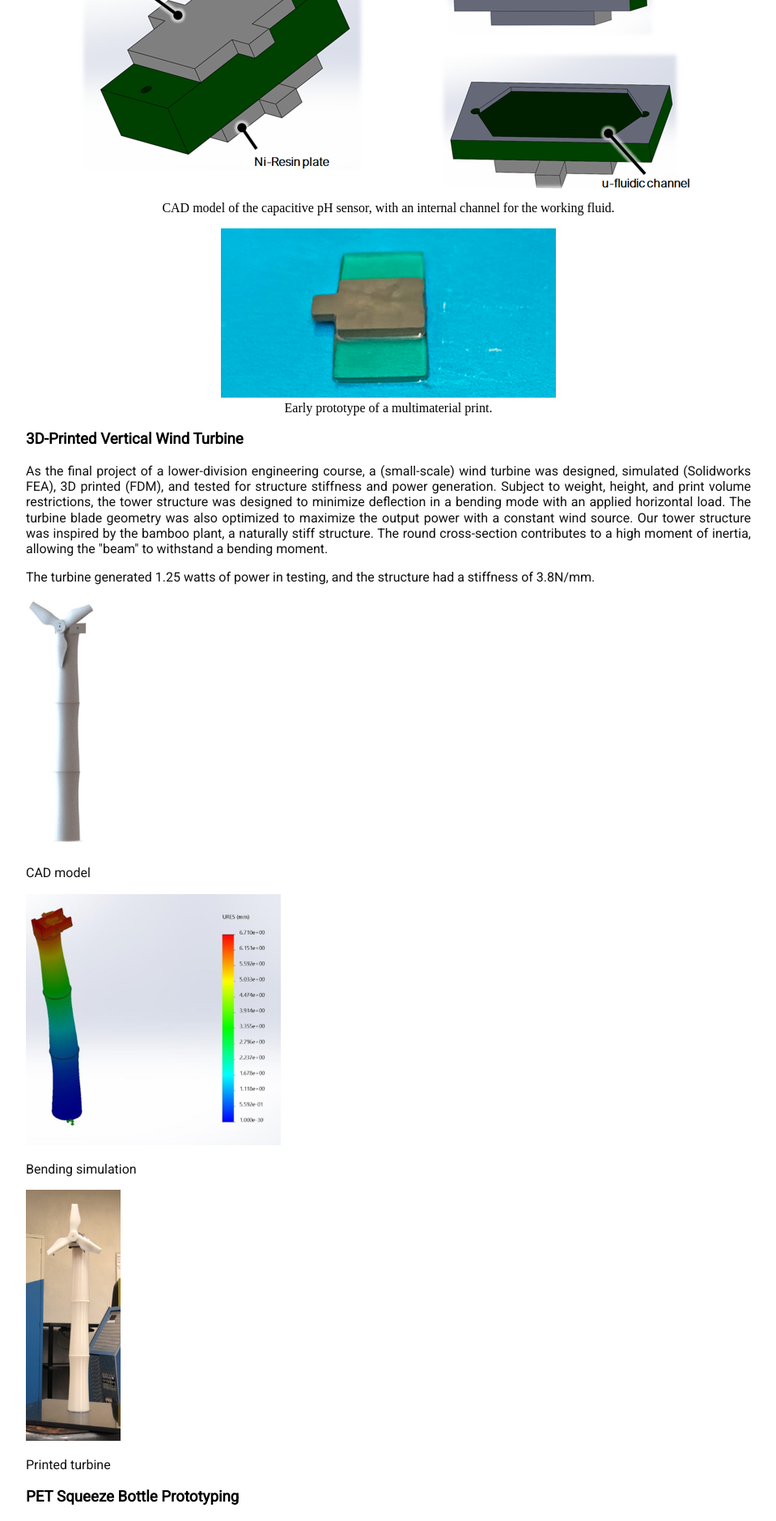
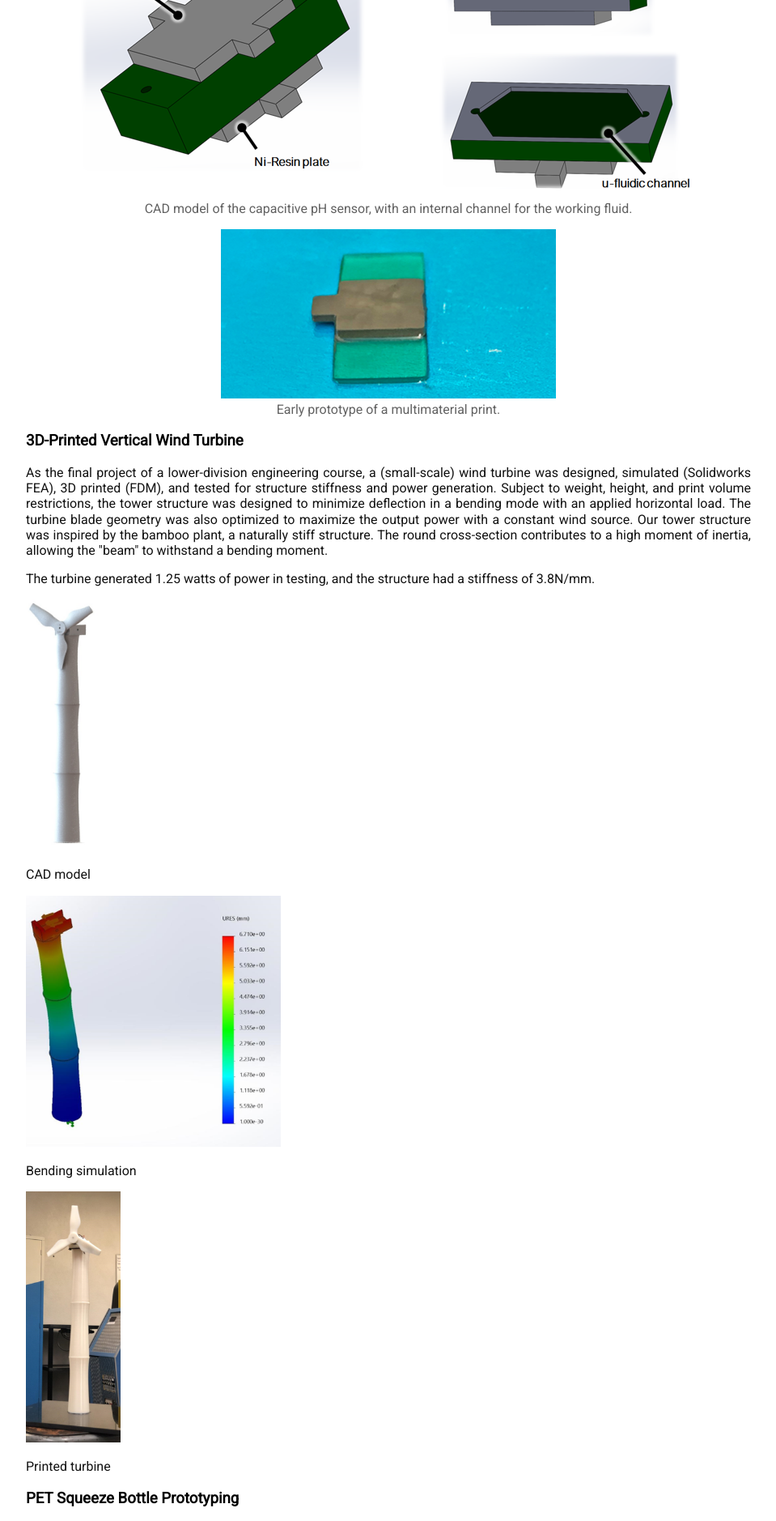
Before and after one commit to carbonheliumnitrogen/carbonheliumnitrogen.github.io, a Jekyll site: the page built from projects.html, in a window 1280 px wide. Shown: the part 1199-3077 px from the top of the page at 81% size, without its empty margins (160-1119 px from the left). Built offline with Jekyll 4.4.1, drawn with Linux system fonts in a browser that asks for light colours.

Commit message:
Update projects.html

```diff
--- a/projects.html
+++ b/projects.html
@@ -14,12 +14,14 @@ title: Projects
 
 #row {
    text-align:center;
+	font-family:'Roboto', 'Helvetica', 'Sans-Serif';
+color:#616161;
 }
 #headerone{
 font-family:'Roboto', 'Helvetica', 'Sans-Serif';
 color:#003262;
 	}
-#figcaption{
+.figcaption{
 font-family:'Roboto', 'Helvetica', 'Sans-Serif';
 color:#616161;
 	}
```
